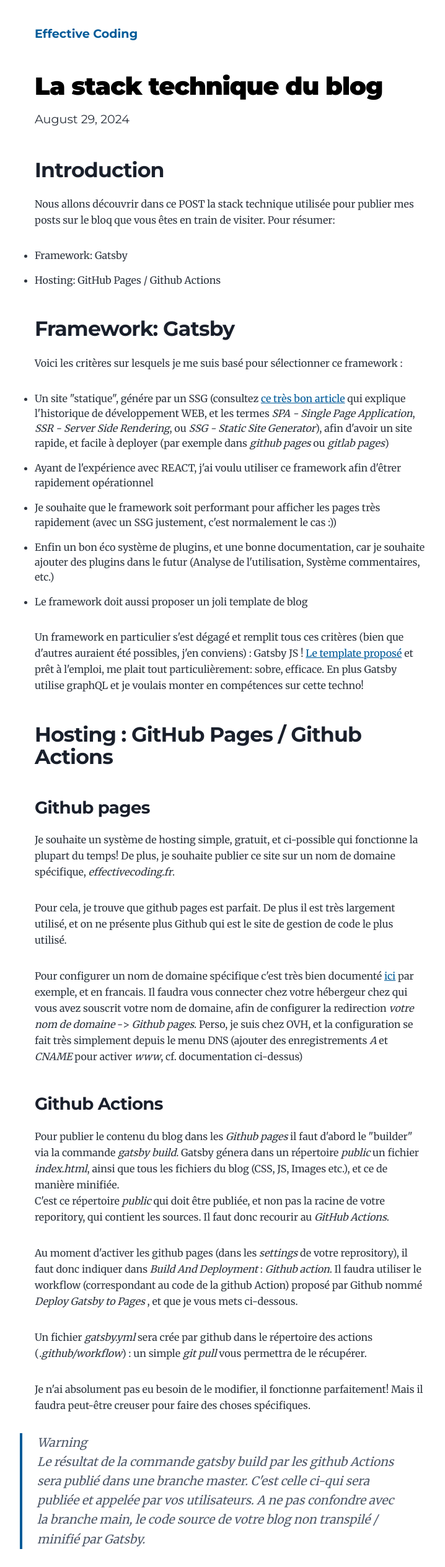
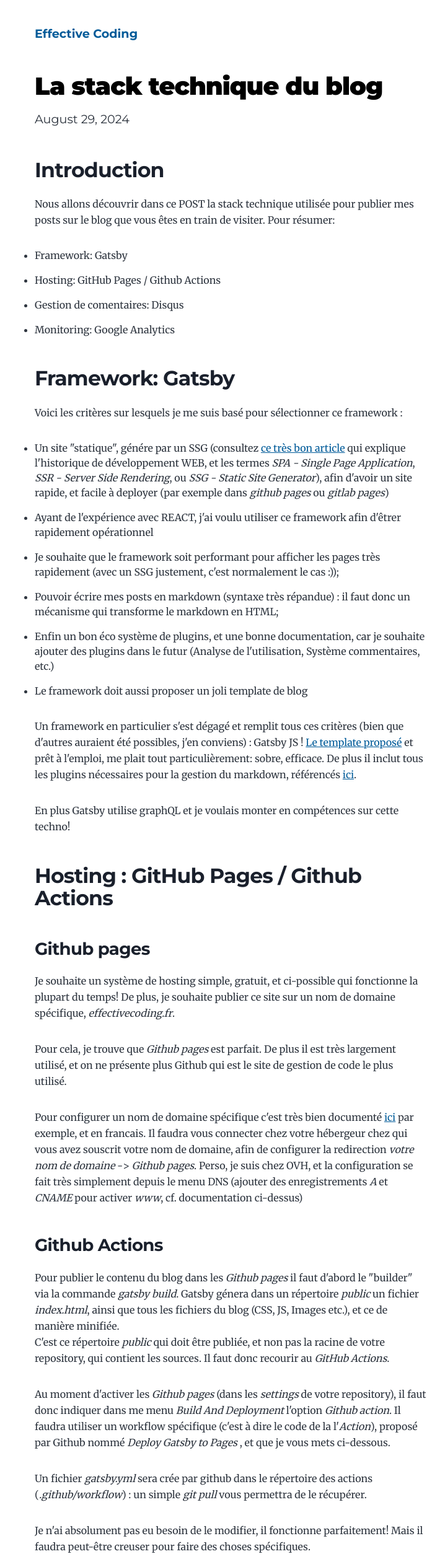
Before and after one commit to smaestri/blog, a Gatsby site: page /2024-08-29-blog-stack/ in a window 1280 px wide. Shown: the top 2529 px of the page at 62% size, without its empty margins (268-986 px from the left). Built offline with nearby package versions, Linux system fonts and the light colour scheme; Gatsby itself is replaced by a stand-in of ours; some packages are replaced by stand-ins of ours.

Commit message:
update blog

````diff
--- a/content/blog/2024-08-29-blog-stack.md
+++ b/content/blog/2024-08-29-blog-stack.md
@@ -9,20 +9,25 @@
 ---
 ## Introduction
 
-Nous allons découvrir dans ce POST la stack technique utilisée pour publier mes posts sur le bloq que vous êtes en train de visiter. Pour résumer:
+Nous allons découvrir dans ce POST la stack technique utilisée pour publier mes posts sur le blog que vous êtes en train de visiter. Pour résumer:
 - Framework: Gatsby
 - Hosting: GitHub Pages / Github Actions
+- Gestion de comentaires: Disqus
+- Monitoring: Google Analytics
 
 ## Framework: Gatsby
 
 Voici les critères sur lesquels je me suis basé pour sélectionner ce framework :
 - Un site "statique", génére par un SSG (consultez [ce très bon article](https://www.robinwieruch.de/web-applications/) qui explique l'historique de développement WEB, et les termes *SPA - Single Page Application*, *SSR - Server Side Rendering*, ou *SSG - Static Site Generator*), afin d'avoir un site rapide, et facile à deployer (par exemple dans *github pages* ou *gitlab pages*)
 - Ayant de l'expérience avec REACT, j'ai voulu utiliser ce framework afin d'êtrer rapidement opérationnel
-- Je souhaite que le framework soit performant pour afficher les pages très rapidement (avec un SSG justement, c'est normalement le cas :))
+- Je souhaite que le framework soit performant pour afficher les pages très rapidement (avec un SSG justement, c'est normalement le cas :));
+- Pouvoir écrire mes posts en markdown (syntaxe très répandue) : il faut donc un mécanisme qui transforme le markdown en HTML;
 - Enfin un bon éco système de plugins, et une bonne documentation, car je souhaite ajouter des plugins dans le futur (Analyse de l'utilisation, Système commentaires, etc.)
 - Le framework doit aussi proposer un joli template de blog
 
-Un framework en particulier s'est dégagé et remplit tous ces critères (bien que d'autres auraient été possibles, j'en conviens) : Gatsby JS ! [Le template proposé](https://www.gatsbyjs.com/starters/gatsbyjs/gatsby-starter-blog) et prêt à l'emploi, me plait tout particulièrement: sobre, efficace. En plus Gatsby utilise graphQL et je voulais monter en compétences sur cette techno!
+Un framework en particulier s'est dégagé et remplit tous ces critères (bien que d'autres auraient été possibles, j'en conviens) : Gatsby JS ! [Le template proposé](https://www.gatsbyjs.com/starters/gatsbyjs/gatsby-starter-blog) et prêt à l'emploi, me plait tout particulièrement: sobre, efficace. De plus il inclut tous les plugins nécessaires pour la gestion du markdown, référencés [ici](https://www.gatsbyjs.com/docs/how-to/routing/adding-markdown-pages/).
+
+ En plus Gatsby utilise graphQL et je voulais monter en compétences sur cette techno!
 
 ## Hosting : GitHub Pages / Github Actions
 
@@ -30,17 +35,17 @@
 
 Je souhaite un système de hosting simple, gratuit, et ci-possible qui fonctionne la plupart du temps! De plus, je souhaite publier ce site sur un nom de domaine spécifique, *effectivecoding.fr*.
 
-Pour cela, je trouve que github pages est parfait. De plus il est très largement utilisé, et on ne présente plus Github qui est le site de gestion de code le plus utilisé.
+Pour cela, je trouve que *Github pages* est parfait. De plus il est très largement utilisé, et on ne présente plus Github qui est le site de gestion de code le plus utilisé.
 
 Pour configurer un nom de domaine spécifique c'est très bien documenté [ici](https://docs.github.com/fr/pages/configuring-a-custom-domain-for-your-github-pages-site/managing-a-custom-domain-for-your-github-pages-site) par exemple, et en francais. Il faudra vous connecter chez votre hébergeur chez qui vous avez souscrit votre nom de domaine, afin de configurer la redirection *votre nom de domaine* -> *Github pages*. Perso, je suis chez OVH, et la configuration se fait très simplement depuis le menu DNS (ajouter des enregistrements *A* et *CNAME* pour activer *www*, cf. documentation ci-dessus)
 
 ### Github Actions
 
 Pour publier le contenu du blog dans les *Github pages* il faut d'abord le "builder" via la commande *gatsby build*. Gatsby génera dans un répertoire *public* un fichier *index.html*, ainsi que tous les fichiers du blog (CSS, JS, Images etc.), et ce de manière minifiée.
-C'est ce répertoire *public* qui doit être publiée, et non pas la racine de votre reporitory, qui contient les sources.
+C'est ce répertoire *public* qui doit être publiée, et non pas la racine de votre repository, qui contient les sources.
 Il faut donc recourir au *GitHub Actions*.
 
-Au moment d'activer les github pages (dans les *settings* de votre reprository), il faut donc indiquer dans *Build And Deployment* : *Github action*. Il faudra utiliser le workflow (correspondant au code de la github Action) proposé par Github nommé *Deploy Gatsby to Pages* , et que je vous mets ci-dessous.
+Au moment d'activer les *Github pages* (dans les *settings* de votre repository), il faut donc indiquer dans me menu *Build And Deployment* l'option *Github action*. Il faudra utiliser un workflow spécifique (c'est à dire le code de la l'*Action*), proposé par Github nommé *Deploy Gatsby to Pages* , et que je vous mets ci-dessous.
 
 Un fichier *gatsby.yml* sera crée par github dans le répertoire des actions (*.github/workflow*) : un simple *git pull* vous permettra de le récupérer.
 
@@ -149,3 +154,16 @@
         id: deployment
         uses: actions/deploy-pages@v4
 ```
+
+## Gestion de commentaires
+
+Afin d'avoir un blog plus intércatif, je souhaite que chacun puisse écrire des commentaires sur chaque post, ce système étant idéalement gratuit.
+Ici, le choix est plus simple car il n'y a pas tant de systèmes simples, avec possibilité de validation de messages (modération), et facilement intégré avec Gatsby : j'ai retenu [Disqus](https://disqus.com/).
+[Un plugin Gatsby](https://www.gatsbyjs.com/plugins/gatsby-plugin-disqus/) est disponible, et c'est donc très facile d'intégrer Disqus à un blog.
+
+## Monitoring
+
+Je souhaite également monitorer mon blog, savoir qui visite, quand, d'où, etc. Ici, j'ai opté pour le très connu Google Analytics. Comme pour la gestion de commentaires,  un plugin Gastby existe [ici](https://www.gatsbyjs.com/plugins/gatsby-plugin-google-gtag/), et facilite grandement la mise en place : il suffit d'indiquer le *trackingID* de votre compte Google Analytics! A noter que pour obtenir au cas où vous l'avez oublié, il faut aller dans le menu "Flux de données" de Google Analytics.
+
+
+Voilà, c'est tout pour ce POST, n'hésitez pas à me laisser vos remarques grâce à Disqus, ci-dessous :) D'ici là portez-vous bien et à la prochaine!
````
